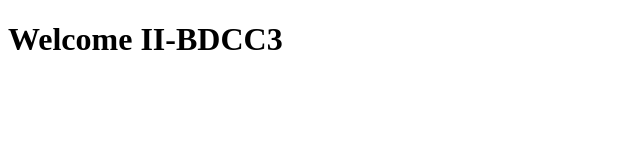
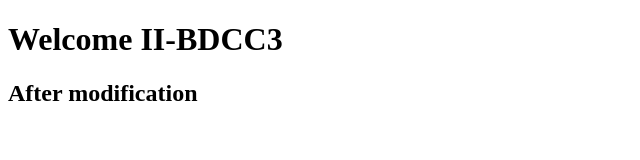
Before and after one commit to Nouhaila1937/Iaas_deployement_cloud, a plain HTML site: page index.html in a window 1280 px wide. Shown: the whole page, without its empty margins (0-640 px from the left). Drawn offline with Linux system fonts and the light colour scheme.

Commit message:
test de jenkins

```diff
--- a/index.html
+++ b/index.html
@@ -7,5 +7,6 @@
 </head>
 <body>
      <h1> Welcome II-BDCC3 </h1>
+     <h2>After modification </h2>
 </body>
 </html>
```
